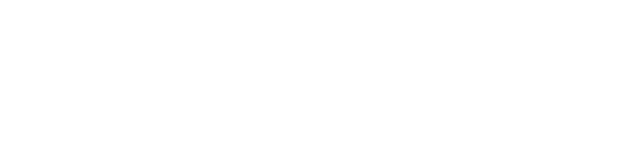
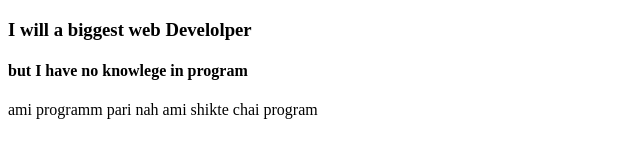
Before and after one commit to sharifulislam64/git-repo, a plain HTML site: page index.html in a window 1280 px wide. Shown: the whole page, without its empty margins (0-640 px from the left). Drawn offline with Linux system fonts and the light colour scheme.

Commit message:
code push

```diff
--- a/index.html
+++ b/index.html
@@ -6,5 +6,9 @@
     <meta name="viewport" content="width=device-width, initial-scale=1.0" />
     <title>git hub</title>
   </head>
-  <body></body>
+  <body>
+    <h3>I will a biggest web Develolper</h3>
+    <h4>but I have no knowlege in program</h4>
+    <p>ami programm pari nah ami shikte chai program</p>
+  </body>
 </html>
```
